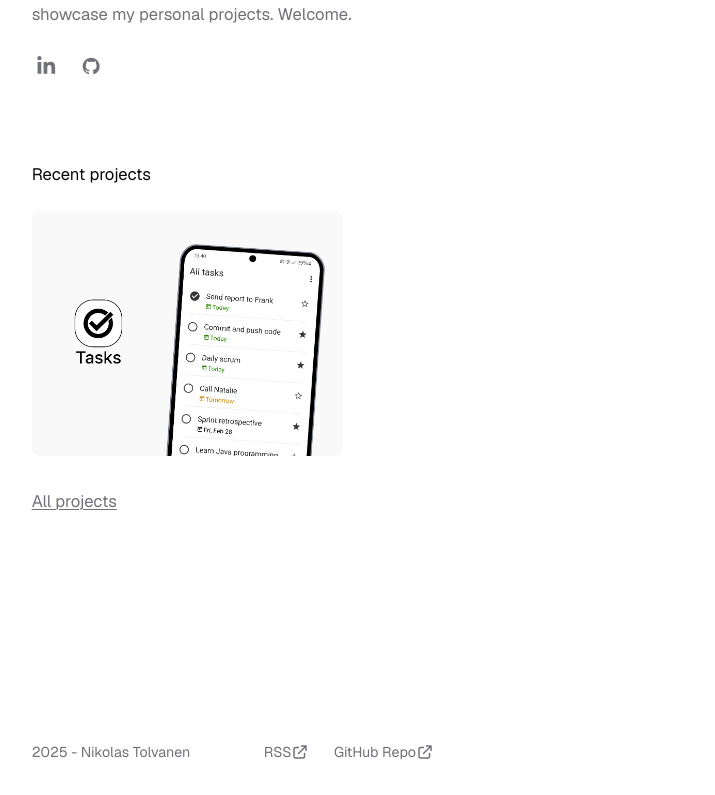
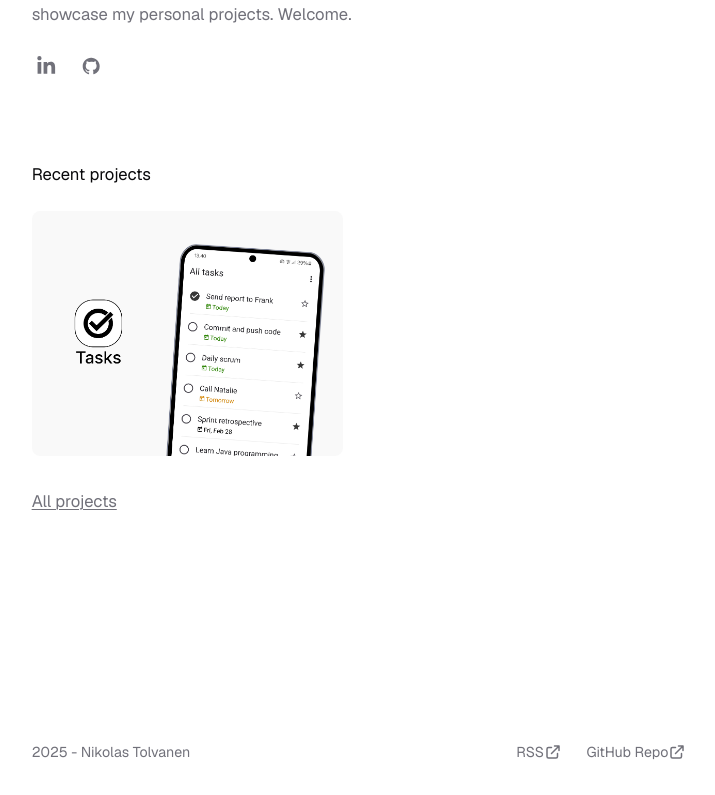
Before and after one commit to nikolastolvanen/nikolas-t.io, a Next.js app: page / in a window 1280 px wide. Shown: the part 251-1046 px from the top of the page, without its empty margins (281-996 px from the left). Built offline with nearby package versions, Linux system fonts and the light colour scheme.

Commit message:
Update footer

```diff
--- a/components/footer.tsx
+++ b/components/footer.tsx
@@ -21,7 +21,7 @@ function LinkIcon() {
 export default function Footer() {
   return (
     <footer className='py-8'>
-      <div className='container flex max-w-[720px] flex-row items-end justify-between sm:items-center sm:justify-start sm:space-x-16'>
+      <div className='container flex max-w-[720px] flex-row items-end justify-between sm:items-center sm:space-x-16'>
         <div>
           <p className='text-sm leading-5 text-muted-foreground'>
             {new Date().getFullYear()} - Nikolas Tolvanen
```
